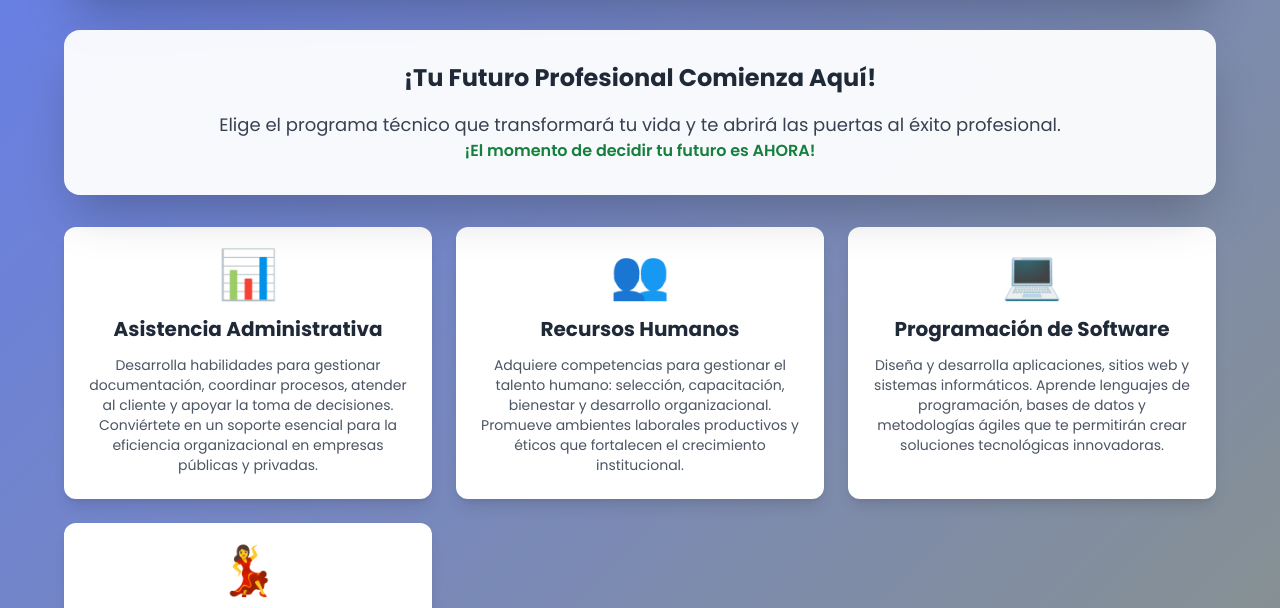
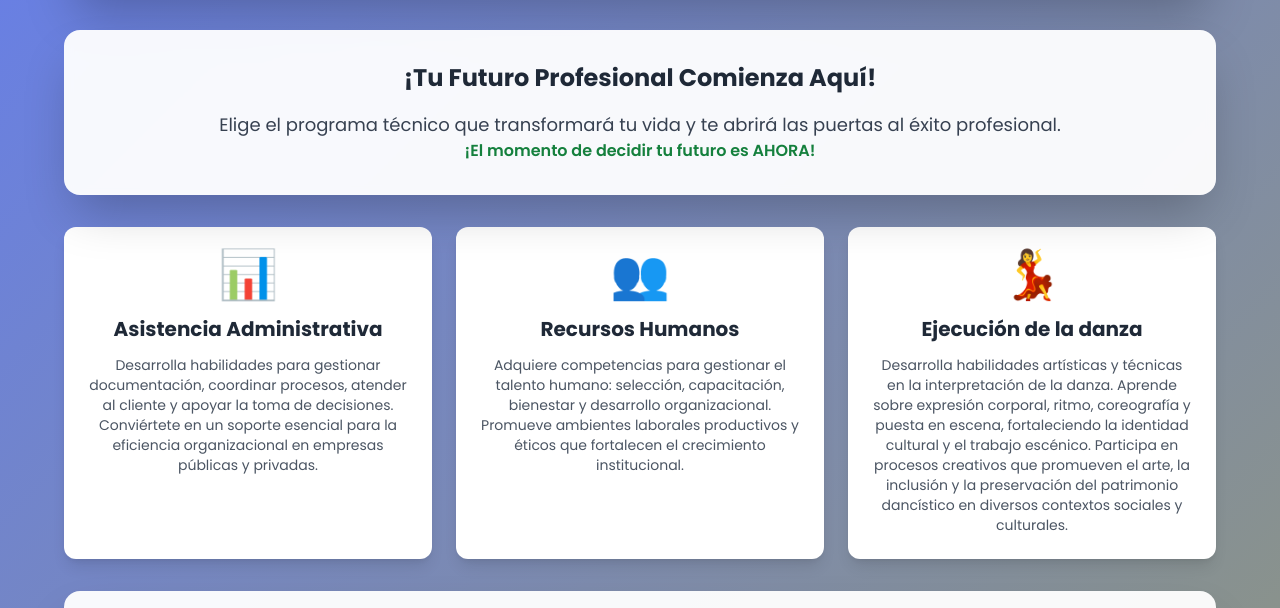
Before and after one commit to articidesoacha/buenosaires-osasis-, a plain HTML site: page index.html in a window 1280 px wide. Shown: the part 162-770 px from the top of the page. Drawn offline with nearby package versions, Linux system fonts and the light colour scheme.

Commit message:
Remove 'Programación de Software' section
Removed the 'Programación de Software' section from the HTML.

```diff
--- a/index.html
+++ b/index.html
@@ -59,11 +59,7 @@
         <h4 class="text-xl font-bold text-gray-800 mb-3 text-center">Recursos Humanos</h4>
         <p class="text-gray-600 text-center text-sm">Adquiere competencias para gestionar el talento humano: selección, capacitación, bienestar y desarrollo organizacional. Promueve ambientes laborales productivos y éticos que fortalecen el crecimiento institucional.</p>
       </a>
-<a href="https://drive.google.com/file/d/1BVTAfxiYChow8YRs8k4WtzyDpq6s85Vb/view?usp=drive_link" class="bg-white rounded-xl p-6 shadow-lg card-hover slide-in block">
-        <div class="text-5xl mb-4 text-center">💻</div>
-        <h4 class="text-xl font-bold text-gray-800 mb-3 text-center">Programación de Software</h4>
-        <p class="text-gray-600 text-center text-sm">Diseña y desarrolla aplicaciones, sitios web y sistemas informáticos. Aprende lenguajes de programación, bases de datos y metodologías ágiles que te permitirán crear soluciones tecnológicas innovadoras.</p>
-      </a>
+
 <a href="https://drive.google.com/file/d/1MMelYcD9EK7HtEjeiLo9GMV-pbl3n7B2/view?usp=drive_link" class="bg-white rounded-xl p-6 shadow-lg card-hover slide-in block">
         <div class="text-5xl mb-4 text-center">💃</div>
         <h4 class="text-xl font-bold text-gray-800 mb-3 text-center">Ejecución de la danza</h4>
```
